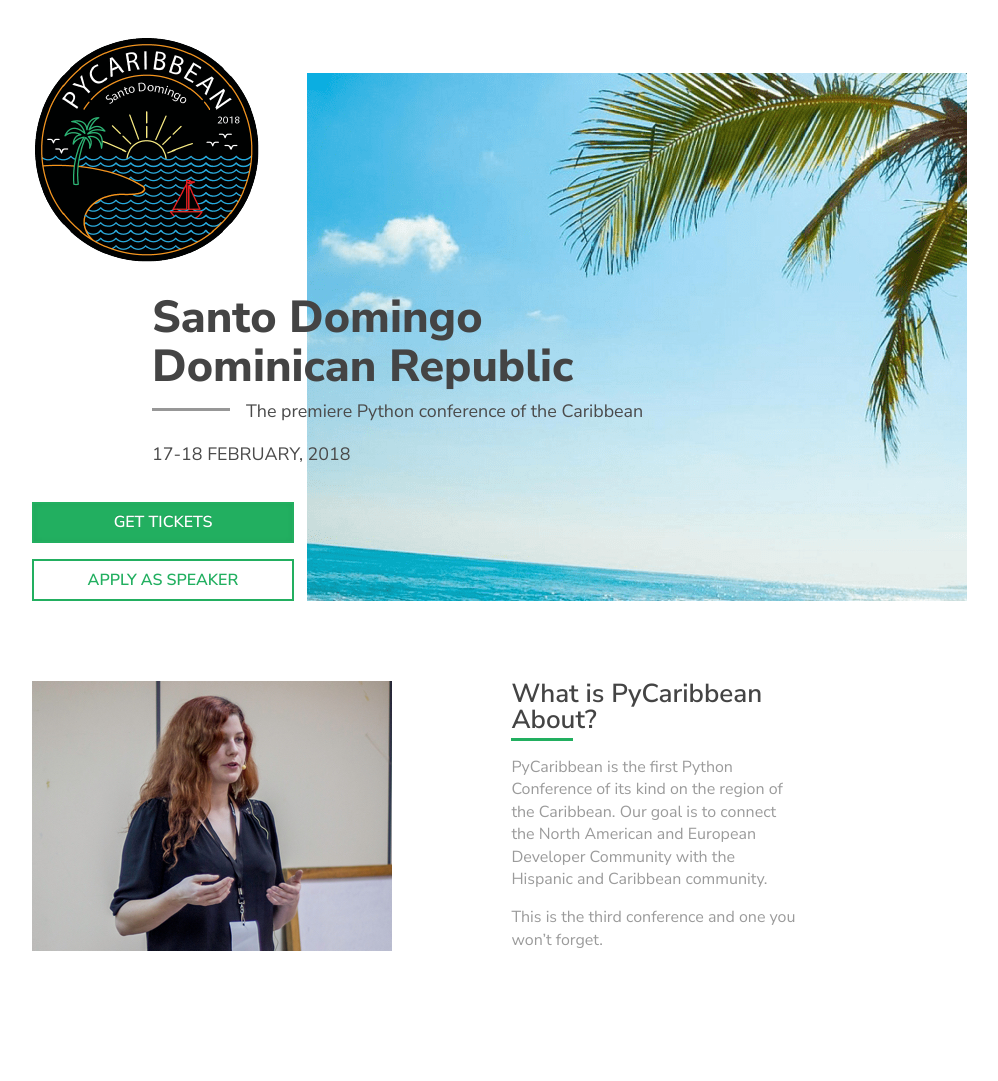
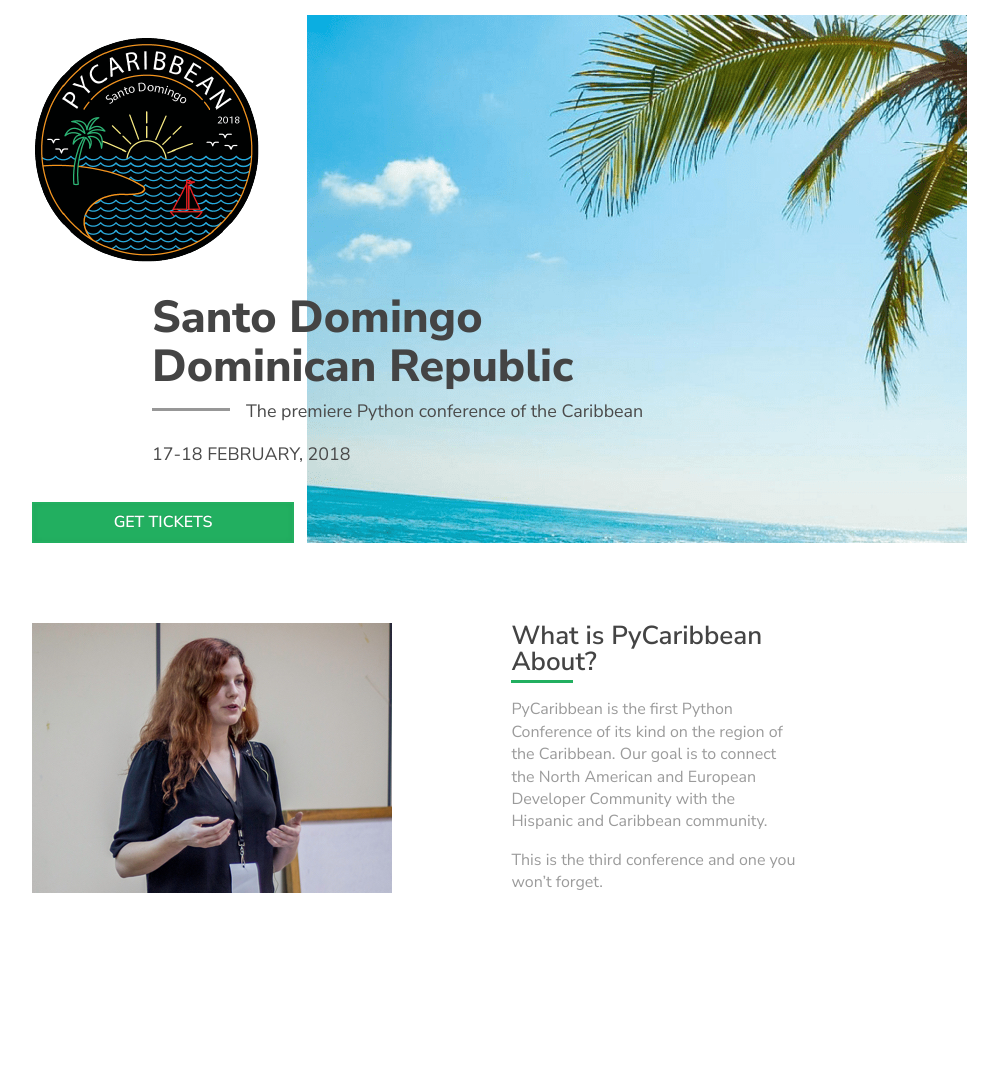
Before and after one commit to pycaribbean/pycaribbean.github.io, a Jekyll site: the page built from index.html, in a window 1280 px wide. Shown: the whole page, without its empty margins (226-1224 px from the left). Built offline with Jekyll 4.4.1, drawn with Linux system fonts in a browser that asks for light colours; nearby versions of some CDN libraries; after the commit the page ends 1024 px from its top, so only the background shows below that.

Commit message:
Update index.html

```diff
--- a/index.html
+++ b/index.html
@@ -21,9 +21,9 @@
             Get Tickets
           </a>
 
-          <a class="uk-button" href="http://bit.ly/ApplyAsSpeakerPyCaribbean2018">
+          <!--<a class="uk-button" href="http://bit.ly/ApplyAsSpeakerPyCaribbean2018">
             Apply As Speaker
-          </a>
+          </a>-->
         </div>
       </div>
 
```
